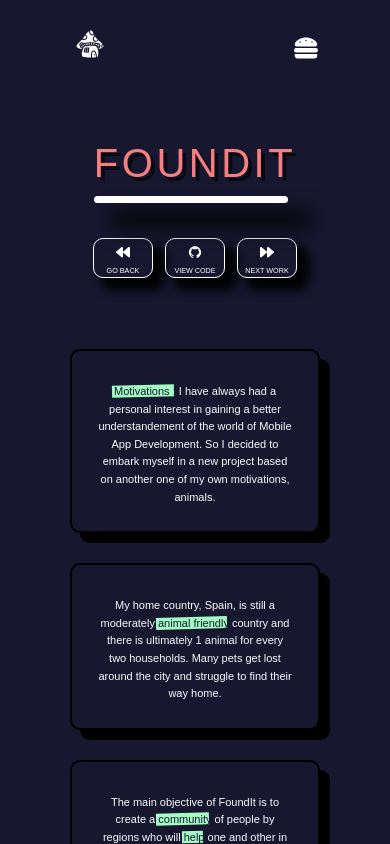
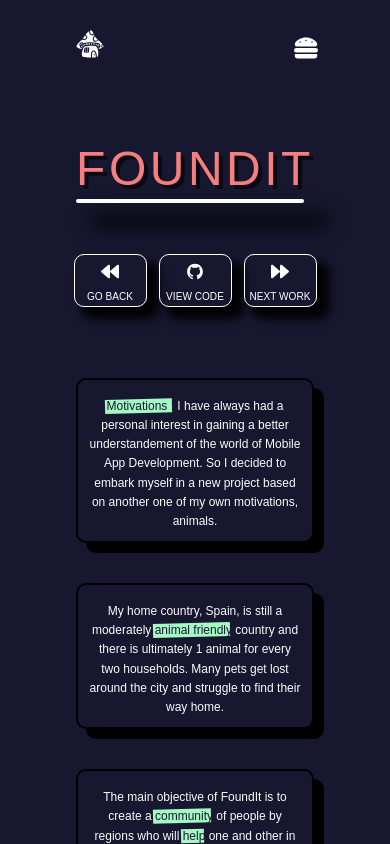
Before and after one commit to Nicolas17ES/Portfolio, a React (Create React App) app: page /projects/foundit in a window 390 px wide. Built offline with nearby package versions, Linux system fonts and the light colour scheme.

Commit message:
changed about with anims

```diff
--- a/src/components/main-page/about/About.jsx
+++ b/src/components/main-page/about/About.jsx
@@ -110,8 +110,8 @@ function About(props) {
         opacity: 1,
         transition: {
           type: "tween",
-          delay: 0.35,
-          duration: 0.4,
+          delay: 0.5,
+          duration: 0.28,
         },
       });
 
--- a/src/components/main-page/footer/Footer.css
+++ b/src/components/main-page/footer/Footer.css
@@ -275,6 +275,7 @@
   .footer-page {
     padding: 0px;
     gap: 0px;
+    width: 98%;
   }
 
   .full-footer {
@@ -304,7 +305,7 @@
   }
 
   #footer-svgs {
-    width: 210px;
+    width: 150px;
   }
 
   .center-absolute-footer {
--- a/src/components/main-page/home/Home.jsx
+++ b/src/components/main-page/home/Home.jsx
@@ -123,7 +123,7 @@ function Home() {
               </motion.p>
             </div>
           </div>
-          <motion.div animate={animationLeftDelay} className="intro-right">
+          <motion.div whileHover={{scale: 1.07, transition: {duration: .36}}} animate={animationLeftDelay} className="intro-right">
               <Link to="/contact">
                   <div className="main-lines">
                     <p>GET IN TOUCH</p>
--- a/src/components/main-page/home/Home2.css
+++ b/src/components/main-page/home/Home2.css
@@ -12,6 +12,7 @@
   width: 65%;
   display: flex;
   flex-direction: column;
+
 }
 
 .home2-title {
@@ -53,6 +54,7 @@
   height: 100%;
   gap: 50px;
 }
+
 .main-lines {
   display: flex;
   margin-top: 65px;
--- a/src/components/main-page/skills/Skills.css
+++ b/src/components/main-page/skills/Skills.css
@@ -569,7 +569,7 @@
         position: absolute;
         top: 0px;
         width: 300px;
-        left: -77%;
+        left: -88%;
         text-align: center;
 
     }
--- a/src/components/projects/foundIt/foundIt-cards/FoundCard.css
+++ b/src/components/projects/foundIt/foundIt-cards/FoundCard.css
@@ -78,7 +78,7 @@
 .image-text{
     position: relative;
     border-radius: 2px;
-    font-size: 14px;
+    font-size: 15px;
     line-height: 24px;
     margin: 0 0 0px;
     text-align: justify;
@@ -118,7 +118,7 @@
         font-size: 23px;
     }
     .image-text{
-        font-size: 12.5px;
+        font-size: 14px;
         line-height: 22px;
 
     }
@@ -178,7 +178,8 @@
         text-align: center;
     }
     .image-text{
-        font-size: 12px;
+        font-size: 14px;
+        letter-spacing: 1px;
         line-height: 22px;
         text-align: center;
         margin-top: -7px;
@@ -189,7 +190,7 @@
         bottom: 9px;
     }
 }
-@media (max-width: 450px){
+@media (max-width: 500px){
 
 
     .found-cards-page{
@@ -200,14 +201,15 @@
 
     .text{
         margin-bottom: 0;
-        width: 90%;
+        width: 80%;
     }
     .image-title{
         font-size: 17px;
     }
     .image-text{
         width: 100%;
-        font-size: 10px;
+        font-size: 13.5px;
+        letter-spacing: 0;
     }
 
     .image-text:after{
--- a/src/components/projects/foundIt/foundit-intro/Intro.css
+++ b/src/components/projects/foundIt/foundit-intro/Intro.css
@@ -63,22 +63,23 @@
 /* BUTTON END */
 
 .about-blocks{
-    width: 65%;
+    width: 75%;
     height: 100%;
     display: flex;
     align-items: center;
     justify-content: space-between;
-    gap: 30px;
+    gap: 20px;
     padding: 1px;
-    margin-top: 40px;
+    margin-top: 20px;
 }
 
 .block-left{
-    height: 250px;
-    width: 40%;
+    height: 100%;
+    width: 30%;
 }
 
 .block-1{
+    padding: 20px;
     width: 100%;
     height: 100%;
     text-align: left;
@@ -89,24 +90,25 @@
     align-items: center;
     justify-content: center;
     flex-direction: column;
-    width: 60%;
-    height: 250px;
-    gap: 30px;
+    width: 67%;
+    height: 100%;
+    gap: 0px;
 }
 .block-2{
     width: 100%;
-    height: 40%;
-    padding: 0;
+    height: 100%;
+    padding: 20px;
 }
 .block-3{
     width: 100%;
-    height: 60%;
+    height: 100%;
+    padding: 20px;
 }
 
 @media(max-width: 1200px){
     .about-blocks{
         flex-direction: column;
-        gap: 30px;
+        gap: 20px;
         justify-content: center;
     }
     .block-left{
@@ -148,22 +150,27 @@
     }
 }
 @media(max-width: 550px){
-    .reposatory-button{
-        gap: 5px;
-        padding: 6px;
-        margin-top: 13px;
+
+    .about-blocks{
+        gap: 0;
+    }
+
+    .block-right{
+        gap: 0px;
     }
     .repo-icon{
-        width: 14px;
+        width: 18px;
     }
 
     .view-repo{
-        font-size: .6rem;
+        font-size: 13px;
     }
     .reposatory-button{
-        width: 60px;
-        height: 40px;
+        width: 73px;
+        height: 53px;
         padding: 3px;
+        margin-top: 16px;
+        font-size: 10.1px;
     }
     .view-repo{
         gap: 12px;
@@ -176,6 +183,6 @@
         margin-top: 50px;
     }
     .about-blocks{
-        width: 90%;
+        width: 100%;
     }
 }
--- a/src/components/projects/project-cards/Card.css
+++ b/src/components/projects/project-cards/Card.css
@@ -21,7 +21,7 @@
 
     /* border: 1.4px solid rgb(253, 202, 135); */
     box-shadow: 8px 8px rgba(0, 0, 0, .8);
-    border: 4px solid black;
+    border: 2.9px solid black;
     /* box-shadow: 20px 20px 50px 15px rgba(0, 0, 0, .9); */
 }
 .project-card:hover{
--- a/src/components/projects/project-resumes/ProjectResumes.css
+++ b/src/components/projects/project-resumes/ProjectResumes.css
@@ -1,9 +1,8 @@
 .project-about-main{
     text-align: center;
     text-justify: inter-word;
-    font-size: 13px;
-    padding: 25px 40px;
-    border: 6px solid #131327;
+    font-size: 15px;
+    padding: 20px 20px;
     box-shadow:  10px 10px rgba(0, 0, 0, 1);
     border: 2px solid black;
     border-radius: 10px;
@@ -54,20 +53,20 @@
 
 @media (max-width: 1200px){
     .project-about-main{
-      padding: 25px;
+      padding: 10px;
   }
 }
 
 @media (max-width: 930px){
     .project-about-main{
       width: 100%;
-      font-size: 12.5px;
+
   }
 }
 
 
 @media (max-width: 450px){
     .project-about-main{
-      font-size: 11px;
+      font-size: 12px;
   }
 }
--- a/src/components/projects/projectTitles/ProjectTitle.css
+++ b/src/components/projects/projectTitles/ProjectTitle.css
@@ -65,14 +65,15 @@
         top: -15px;
     }
 }
-@media (max-width: 440px){
+@media (max-width: 450px){
     .title {
-        font-size: 40px;
+        font-size: 48px;
         letter-spacing: 3.5px;
         margin-top: -25px;
     }
     .title::before {
-        top: 65px;
+        top: 68px;
+        height: 4px;
     }
     .title::after {
         font-size: 17px;
```
